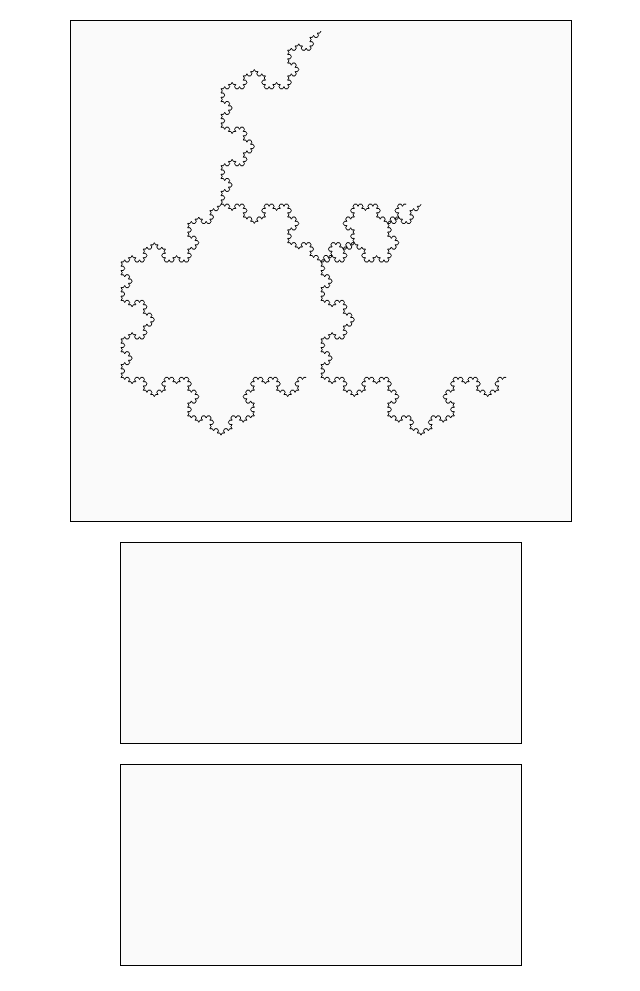
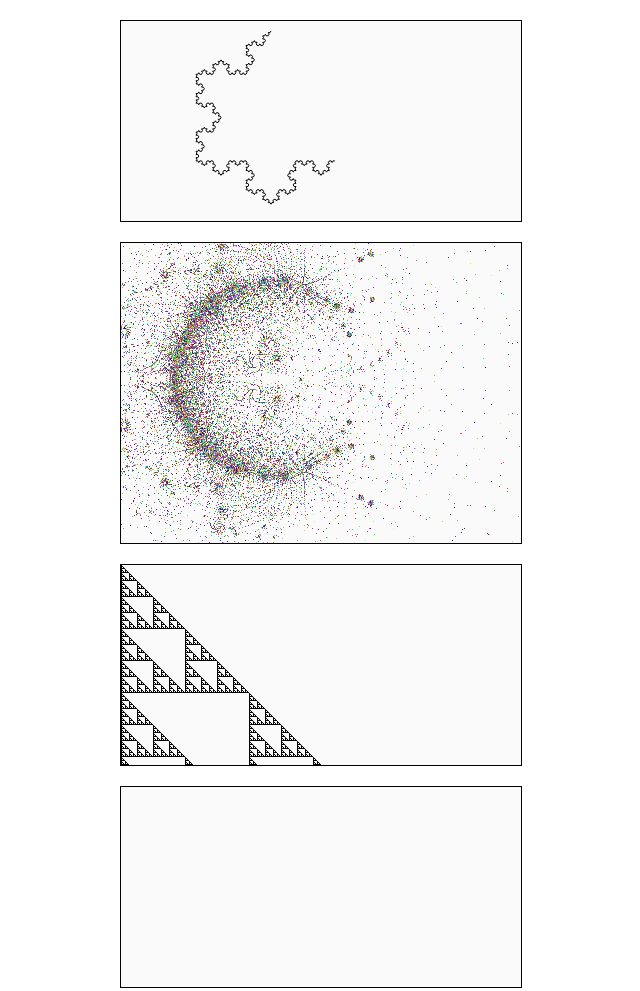
Before and after one commit to Savtym/graph_lab, a plain HTML site: page lab4/index.html in a window 1280 px wide. Shown: the whole page, without its empty margins (319-959 px from the left). Drawn offline with Linux system fonts and the light colour scheme.

Commit message:
[ADD] cloud, triangle

```diff
--- a/lab4/index.html
+++ b/lab4/index.html
@@ -4,13 +4,14 @@
 <head>
     <meta charset="UTF-8">
     <link rel="stylesheet" href="css/style.css">
-    <title>lab3</title>
+    <title>lab4</title>
 </head>
 
 <body>
     <canvas id="fill1" width="400" height="200">Ваш браузер не поддерживает canvas.</canvas>
-    <canvas id="fill2" width="400" height="200">Ваш браузер не поддерживает canvas.</canvas>
+    <canvas id="fill2" width="400" height="300">Ваш браузер не поддерживает canvas.</canvas>
     <canvas id="fill3" width="400" height="200">Ваш браузер не поддерживает canvas.</canvas>
+    <canvas id="fill4" width="400" height="200">Ваш браузер не поддерживает canvas.</canvas>
     <script src="script/script.js"></script>
 </body>
 
--- a/lab4/script/script.js
+++ b/lab4/script/script.js
@@ -1,26 +1,12 @@
-//инициализация
 function initKox(id) {
   this.repetKox = function() {
-      var field = new kox();
-      field.setParams(canvas.width, canvas.height, 250, 10, 200);
-      field.draw(context);
-
-      var field2 = new kox();
-      field2.setParams(canvas.width, canvas.height, 150, 10 + Math.sqrt(200 * 200 - 100 * 100), 200);
-      field2.draw(context);
-
-      var field2 = new kox(); // создаём объект
-      field2.setParams(canvas.width, canvas.height, 350, 10 + Math.sqrt(200 * 200 - 100 * 100), 200);
-      field2.draw(context);
-    }
-
+    var field = new kox();
+    field.setParams(canvas.width, canvas.height, 150, 10, 150);
+    field.draw(context);
+  }
   var canvas = document.getElementById(id);
-
-  canvas.width = 5 * 100; // ширина
-  canvas.height = 5 * 100; // высота
-
   var context = canvas.getContext("2d");
-  setInterval(this.repetKox, 9000);
+  setInterval(this.repetKox, 5000);
   this.repetKox();
 }
 
@@ -108,4 +94,85 @@ function kox() {
   }
 }
 
+function cloud(id) {
+  const STEP_X = 10;
+  const STEP_Y = 10;
+  const SX = 0.005;
+  const SY = 0.005;
+  const DX = -150;
+  const DY = -135;
+  const COUNT_ITER = 500;
+  const BAIL_OUT = 32;
+
+  var canvas = document.getElementById(id);
+  var context = canvas.getContext('2d');
+  context.beginPath();
+  context.stroke();
+  context.closePath();
+
+  drawClouds(context, canvas.height, canvas.width);
+
+  function draw(x, y, ctx) {
+    ctx.fillStyle = '#' + (Math.random() * 0xFFFFFF << 0).toString(16);
+    ctx.fillRect(Math.round(x), Math.round(y), 1, 1);
+    ctx.stroke();
+  }
+
+  function drawClouds(ctx, height, width) {
+    for (var i = 0; i < width; i += STEP_X) {
+      for (var j = 0; j < height; j += STEP_Y) {
+        var c = SX * (i + DX),
+          d = SY * (j + DY),
+          x = c,
+          y = d,
+          t;
+        for (var k = 0; x * x + y * y < BAIL_OUT && k < COUNT_ITER; k++) {
+          t = x * x - y * y + c;
+          y = 2 * x * y + d;
+          x = t;
+          draw(x / SX - DX, y / SY - DY, ctx);
+        }
+      }
+    }
+  }
+}
+
+function triangle(id) {
+  function drawPixel(x, y, context) {
+    context.fillRect(x, y, 1, 1);
+  }
+
+  canvas = document.getElementById(id);
+  c = canvas.getContext("2d");
+  c.fillStyle = "#000";
+
+  var tr = new Array(canvas.height);
+  for (i = 0; i < canvas.height; i++) {
+    tr[i] = new Array(canvas.width);
+    for (k = 0; k < canvas.width; k++) {
+      if (k == 0)
+        tr[i][k] = 1;
+      else
+        tr[i][k] = 0;
+    }
+  }
+
+  for (i = 1; i < canvas.height; i++) {
+    for (k = 1; k < canvas.width; k++) {
+      tr[i][k] = (tr[i - 1][k - 1] + tr[i - 1][k]) % 2;
+    }
+  }
+
+  for (i = 0; i < canvas.height; i++) {
+    for (k = 0; k < canvas.width; k++) {
+      if (tr[i][k] != 0)
+        drawPixel(k, i, c);
+    }
+  }
+}
+
+
 initKox('fill1');
+cloud('fill2');
+triangle('fill3');
+// fractalInit('fill4');
```
